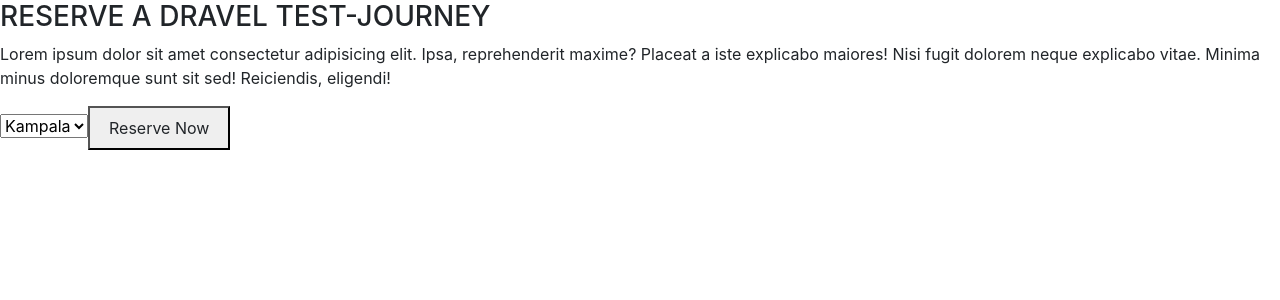
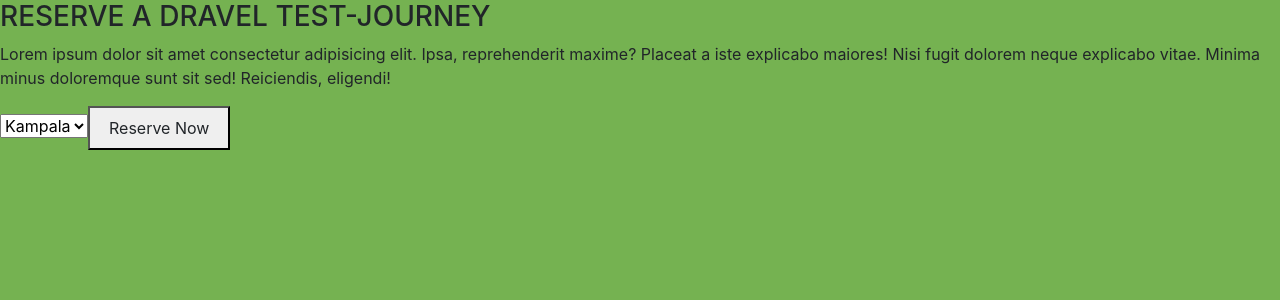
Before and after one commit to billionsjoel/dravel-app, a React (Create React App) app: page /reservation in a window 1280 px wide. Shown: the top 300 px of the page. Built offline with nearby package versions, Linux system fonts and the light colour scheme.

Commit message:
Add bg for reservation

```diff
--- a/src/scss/reservation.scss
+++ b/src/scss/reservation.scss
@@ -1,2 +1,4 @@
 .r-container {
+  height: 100vh;
+  background-color: #75b251;
 }
```
